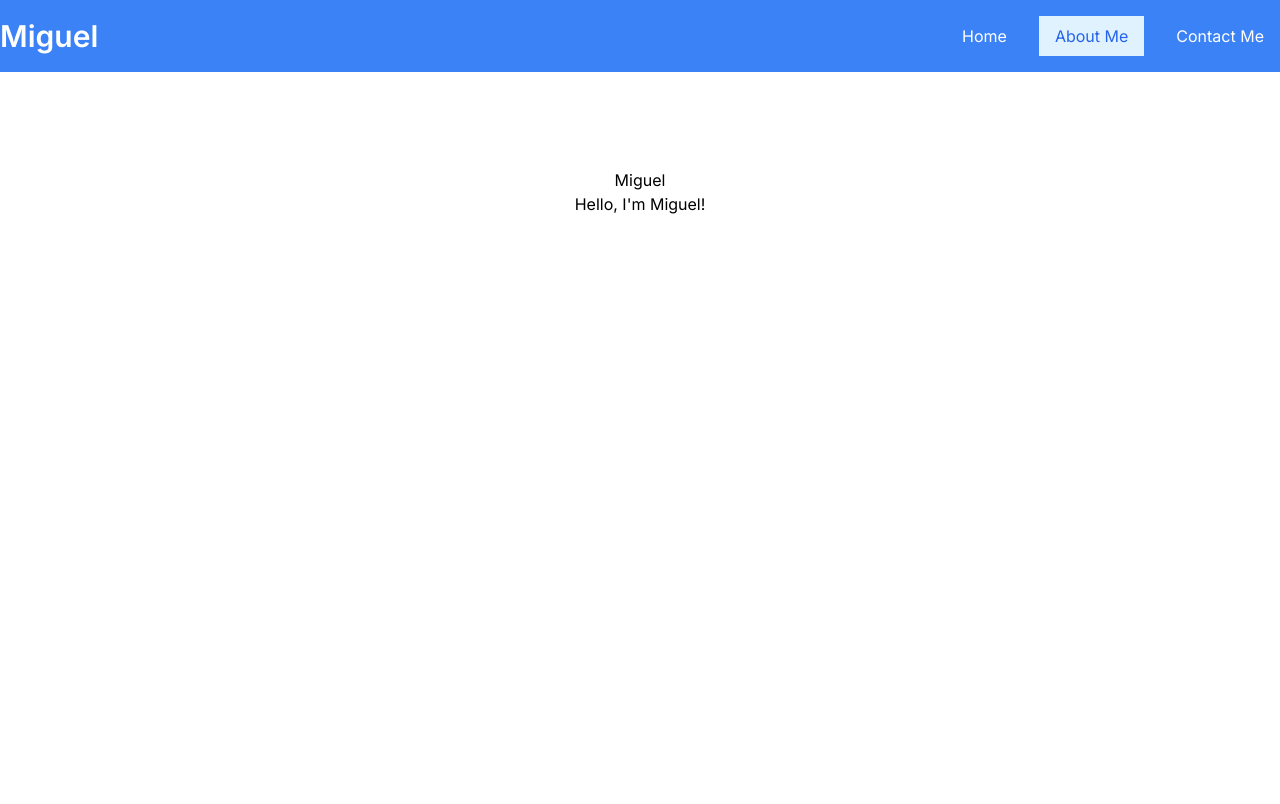
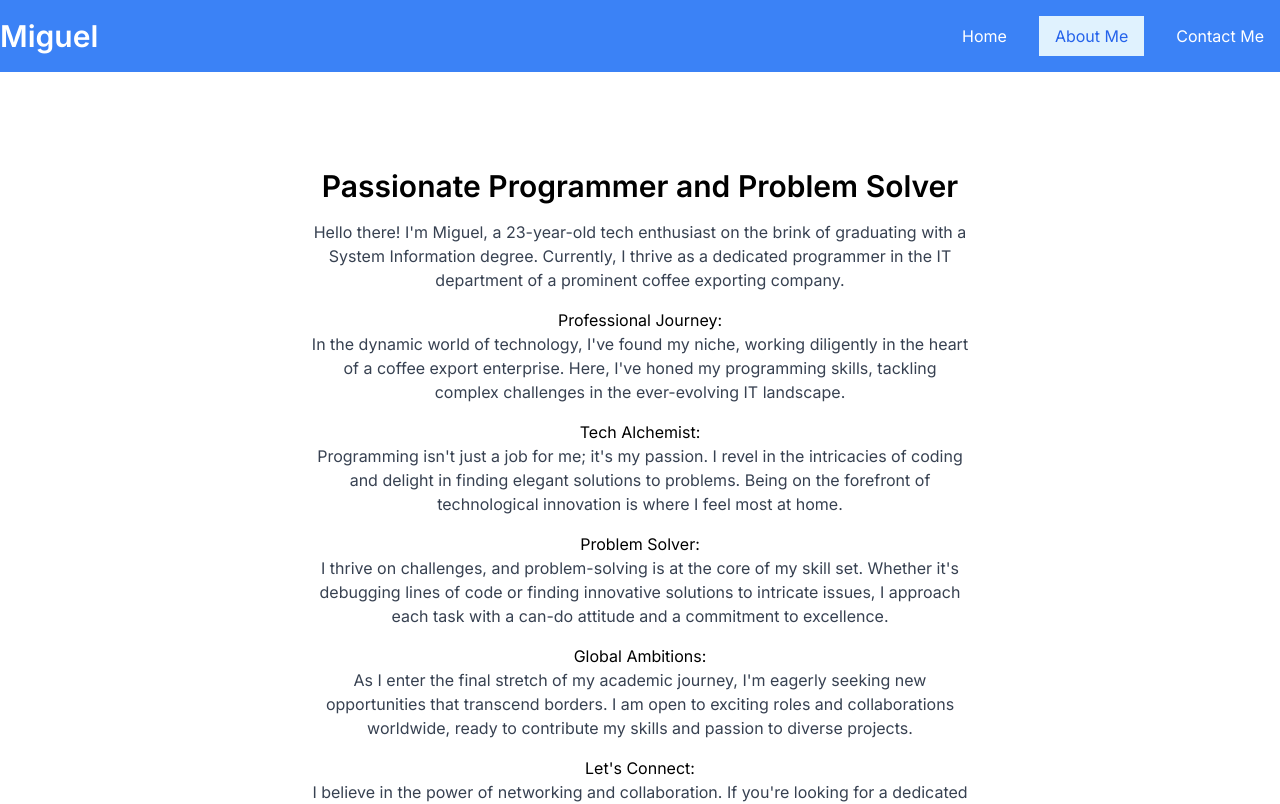
Before and after one commit to MiguelGFerreira/portfolio, a Next.js app: page /about in a window 1280 px wide. Shown: the top 804 px of the page. Built offline with nearby package versions, Linux system fonts and the light colour scheme.

Commit message:
About page Update

```diff
--- a/app/about/page.tsx
+++ b/app/about/page.tsx
@@ -1,8 +1,20 @@
 export default function About() {
 	return (
-		<div className='flex min-h-screen flex-col items-center p-24'>
-			<h3>Miguel</h3>
-			<p>Hello, I'm Miguel!</p>
-		</div>
+		<section className="flex flex-col md:flex-row items-center mb-8">
+			<div className='flex min-h-screen flex-col items-center p-24 md:w-2/3 mx-auto text-center'>
+				<h2 className="text-3xl font-semibold mb-4">Passionate Programmer and Problem Solver</h2>
+				<p className="text-gray-700 mb-4">Hello there! I'm Miguel, a 23-year-old tech enthusiast on the brink of graduating with a System Information degree. Currently, I thrive as a dedicated programmer in the IT department of a prominent coffee exporting company.</p>
+				<h3 className="text-left">Professional Journey:</h3>
+				<p className="text-gray-700 mb-4">In the dynamic world of technology, I've found my niche, working diligently in the heart of a coffee export enterprise. Here, I've honed my programming skills, tackling complex challenges in the ever-evolving IT landscape.</p>
+				<h3>Tech Alchemist:</h3>
+				<p className="text-gray-700 mb-4">Programming isn't just a job for me; it's my passion. I revel in the intricacies of coding and delight in finding elegant solutions to problems. Being on the forefront of technological innovation is where I feel most at home.</p>
+				<h3>Problem Solver:</h3>
+				<p className="text-gray-700 mb-4">I thrive on challenges, and problem-solving is at the core of my skill set. Whether it's debugging lines of code or finding innovative solutions to intricate issues, I approach each task with a can-do attitude and a commitment to excellence.</p>
+				<h3>Global Ambitions:</h3>
+				<p className="text-gray-700 mb-4">As I enter the final stretch of my academic journey, I'm eagerly seeking new opportunities that transcend borders. I am open to exciting roles and collaborations worldwide, ready to contribute my skills and passion to diverse projects.</p>
+				<h3>Let's Connect:</h3>
+				<p className="text-gray-700 mb-4">I believe in the power of networking and collaboration. If you're looking for a dedicated programmer with a love for challenges, a passion for coffee, and a global perspective, let's connect! I'm excited about the prospect of bringing my skills to new horizons and making a positive impact.</p>
+			</div>
+		</section>
 	)
 }
```
